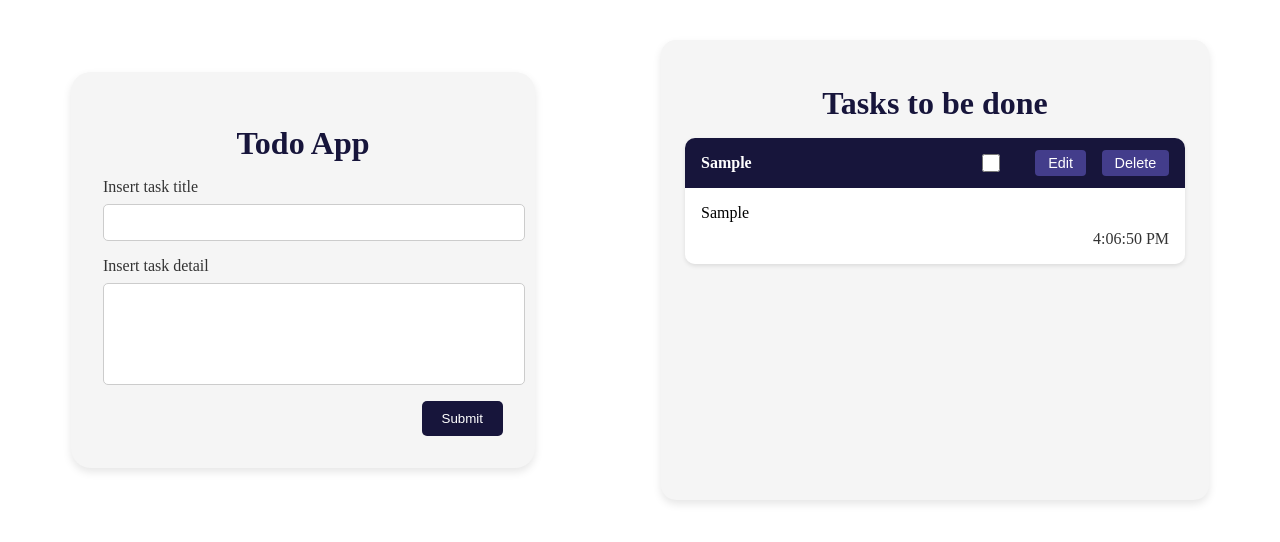
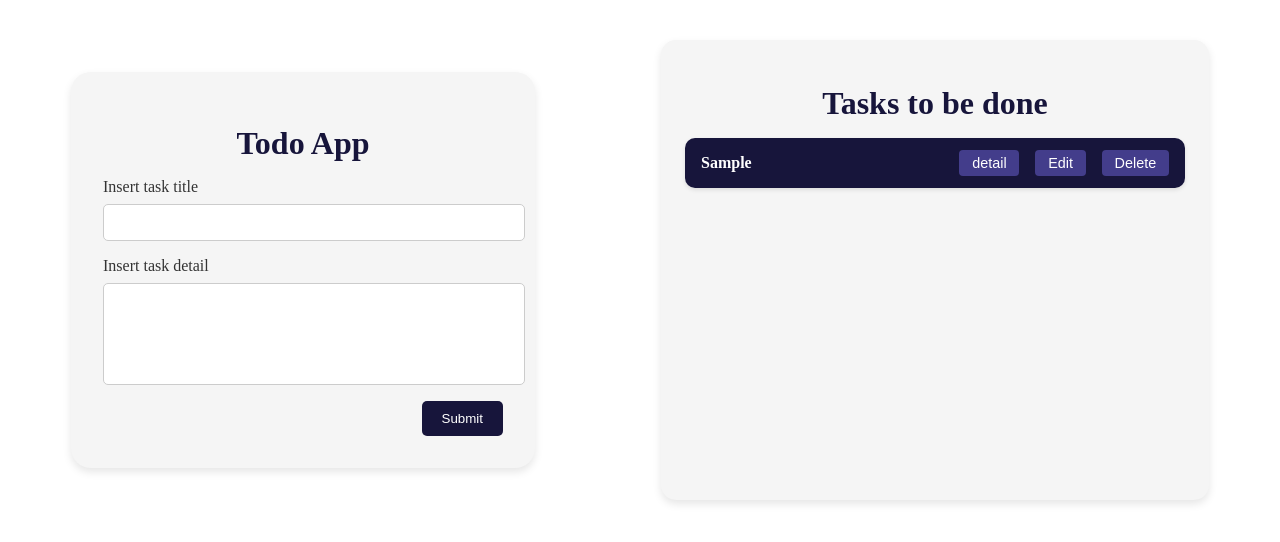
Before and after one commit to Natnael-Worku/Todo_react_app, a React (Vite) app in the folder Todo_app_react/: page / in a window 1280 px wide. Both pictures are taken after typing "Sample", "Sample" into the empty fields and a click on the button "Submit". Shown: the top 542 px of the page. Built offline with nearby package versions, Linux system fonts and the light colour scheme.

Commit message:
fixed the dropdown feature of the taskLIstDetail component

```diff
--- a/Todo_app_react/src/components/TaskListDeatil.module.css
+++ b/Todo_app_react/src/components/TaskListDeatil.module.css
@@ -92,6 +92,9 @@
 .Task_list li:hover .todo_list_detail {
   display: block;
 }
+.active{
+  transform: rotatex(-90deg);
+}
 @media (max-width: 600px) {
   .todo_list {
     padding: 0.5rem;
--- a/Todo_app_react/src/components/TaskListDetail.tsx
+++ b/Todo_app_react/src/components/TaskListDetail.tsx
@@ -1,4 +1,4 @@
-import React from "react";
+import React, { useState } from "react";
 import TaskListDeatilStyle from "./TaskListDeatil.module.css";
 interface props {
   title: string;
@@ -16,16 +16,25 @@
   id,
   setModal2Open,
   setId,
-  handledelete
+  handledelete,
 }: props) => {
+  const [isVisible, setIsVisible] = useState(()=>false);
+  const handleVisibility = () => {
+    setIsVisible((prevstate) => !prevstate);
+  };
   return (
     <>
       <li>
         <div className={TaskListDeatilStyle.todo_list}>
           <div className={TaskListDeatilStyle.todo_list_title}>{title}</div>
-          <div className={TaskListDeatilStyle.checkbox}>
-            <input type="checkbox" id="done" />
-          </div>
+
+          <button
+            className={
+              TaskListDeatilStyle.edit}
+            onClick={()=> handleVisibility()}
+          >
+            detail
+          </button>
           <button
             onClick={() => {
               setId(id);
@@ -44,10 +53,12 @@
             Delete
           </button>
         </div>
-        <div className={TaskListDeatilStyle.todo_list_detail}>
-          <div className={TaskListDeatilStyle.todo_list_body}>{body}</div>
-          <div className={TaskListDeatilStyle.todo_list_time}>{time}</div>
-        </div>
+        {isVisible && (
+          <div className={TaskListDeatilStyle.todo_list_detail}>
+            <div className={TaskListDeatilStyle.todo_list_body}>{body}</div>
+            <div className={TaskListDeatilStyle.todo_list_time}>{time}</div>
+          </div>
+        )}
       </li>
     </>
   );
```
